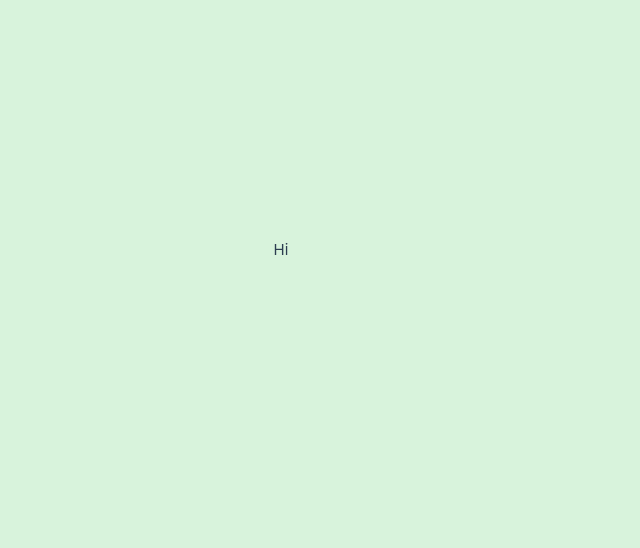
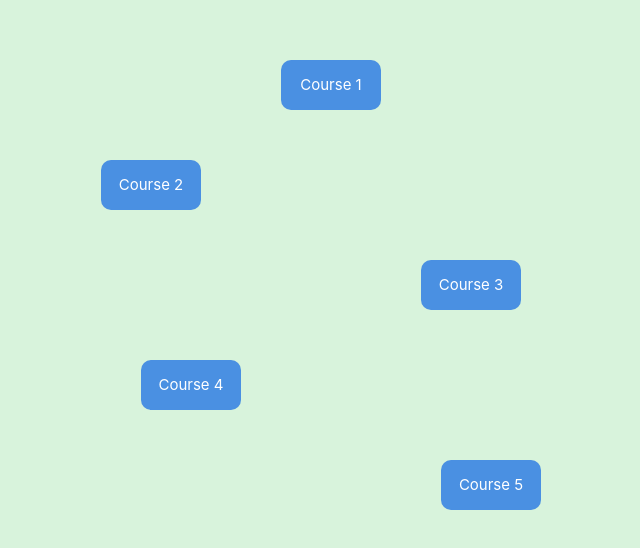
Before and after one commit to hackUMBC2024/AcademyPlus, a Vue app: page /map in a window 1280 px wide. Shown: the part 158-706 px from the top of the page, without its empty margins (359-999 px from the left). Built offline with nearby package versions, Linux system fonts and the light colour scheme.

Commit message:
graph and flow

```diff
--- a/package.json
+++ b/package.json
@@ -9,6 +9,7 @@
     "preview": "vite preview"
   },
   "dependencies": {
+    "gsap": "^3.12.5",
     "pinia": "^2.1.7",
     "vue": "^3.4.29"
   },
--- a/src/App.vue
+++ b/src/App.vue
@@ -7,4 +7,5 @@ import { RouterView } from 'vue-router'
 </template>
 
 <style scoped>
+
 </style>
--- a/src/views/Content.vue
+++ b/src/views/Content.vue
@@ -0,0 +1,14 @@
+<template>
+  <div class="content">
+    <div class="form-group">
+      <input placeholder="Search...." v-model="searchQuery" required/>
+      <button @click="search"></button>
+    </div>
+  </div>
+</template>
+
+<script>
+
+</script>
+
+<style></style>
--- a/src/views/Map.vue
+++ b/src/views/Map.vue
@@ -1,29 +1,120 @@
 <template>
     <div class="map">
-        Hi
+      <h1>{{ searchQuery }}</h1>
+      <div class="roadmap">
+        <div class="course-node" id="course1" style="margin-left: 0;">Course 1</div>
+        <div class="course-node" id="course2" style="margin-left: 20px;">Course 2</div>
+        <div class="course-node" id="course3" style="margin-left: 40px;">Course 3</div>
+        <div class="course-node" id="course4" style="margin-left: 60px;">Course 4</div>
+        <div class="course-node" id="course5" style="margin-left: 80px;">Course 5</div>
+        <svg class="connections"></svg>
+      </div>
     </div>
   </template>
 
   <script>
+  import { gsap } from "gsap";
+
   export default {
     data() {
       return {
-        searchQuery: this.$route.query.search || '',
+        searchQuery: "",
       };
     },
-    created() {
-      if (this.searchQuery) {
-        this.fetchData(this.searchQuery);
-      }
+    mounted() {
+      this.searchQuery = this.$route.query.search || "";
+      this.animateNodes();
+      this.$nextTick(() => {
+        this.drawLines();
+        this.setupNodeClick();
+      });
     },
     methods: {
-      fetchData(query) {
-        console.log('Fetching data with query:', query);
+      drawLines() {
+        const svg = document.querySelector(".connections");
+        const nodes = document.querySelectorAll(".course-node");
+
+        nodes.forEach((node, index) => {
+          if (index < nodes.length - 1) {
+            const nextNode = nodes[index + 1];
+
+            const x1 = node.getBoundingClientRect().right + window.scrollX;
+            const y1 = node.getBoundingClientRect().top + window.scrollY + 25;
+            const x2 = nextNode.getBoundingClientRect().left + window.scrollX;
+            const y2 = nextNode.getBoundingClientRect().top + window.scrollY + 25;
+
+            const line = document.createElementNS("http://www.w3.org/2000/svg", "line");
+            line.setAttribute("x1", x1);
+            line.setAttribute("y1", y1);
+            line.setAttribute("x2", x2);
+            line.setAttribute("y2", y2);
+            line.setAttribute("stroke", "white");
+            line.setAttribute("stroke-width", "3");
+            svg.appendChild(line);
+          }
+        });
+      },
+      animateNodes() {
+        gsap.from(".course-node", {
+          duration: 0.5,
+          scale: 0,
+          opacity: 0,
+          stagger: 0.1,
+        });
+      },
+      setupNodeClick() {
+        document.querySelectorAll(".course-node").forEach((node) => {
+          node.addEventListener("click", () => {
+            gsap.to(node, {
+              duration: 0.5,
+              scale: 1.1,
+              backgroundColor: "#e94e77",
+              ease: "bounce.out",
+              yoyo: true,
+              repeat: 1,
+            });
+          });
+        });
       },
     },
   };
   </script>
 
   <style>
+  .map {
+    position: relative;
+    height: 25rem;
+  }
 
+  .course-node {
+    width: 100px;
+    height: 50px;
+    background-color: #4a90e2;
+    color: white;
+    text-align: center;
+    line-height: 50px;
+    border-radius: 10px;
+    position: absolute;
+    z-index: 2;
+  }
+
+  #course1 { top: 0px; left: 0px; }
+  #course2 { top: 100px; left: -200px; }
+  #course3 { top: 200px; left: 100px; }
+  #course4 { top: 300px; left: -200px; }
+  #course5 { top: 400px; left: 80px; }
+
+  .connections {
+    position: absolute;
+    top: 0;
+    left: 0;
+    width: 100%;
+    height: 100%;
+    z-index: 1;
+  }
+
+  h1 {
+    color: var(--color-heading);
+    text-align: center;
+  }
   </style>
```
Also changed, not shown: 1 other file (tests, documents, lock files or other folders).
